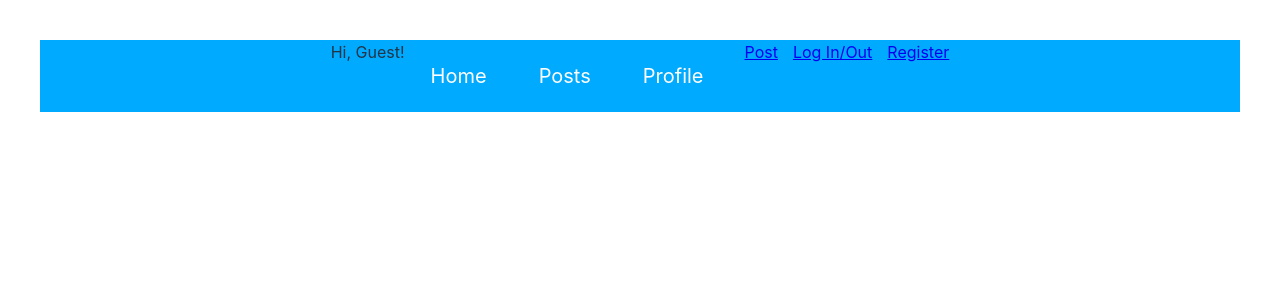
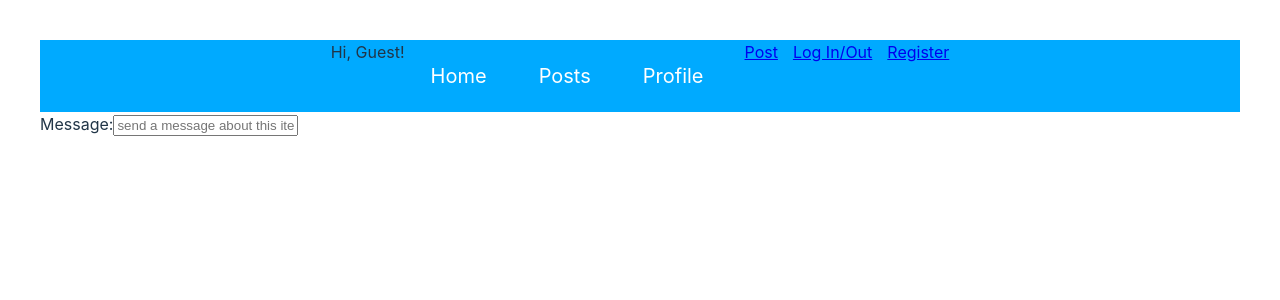
Before and after one commit to acranford25/React_StrangersThings, a React (Vite) app: page /1/messages in a window 1280 px wide. Shown: the top 300 px of the page. Built offline with nearby package versions, Linux system fonts and the light colour scheme.

Commit message:
delete form made. needs to be tested for bugs

```diff
--- a/src/App.jsx
+++ b/src/App.jsx
@@ -8,6 +8,7 @@ import Profile from "./Components/Profile";
 import LogIn from "./Components/Login";
 import useAuth from "./hooks/useAuth";
 import EditPost from "./Components/EditPost";
+import Message from "./Components/Message";
 
 function App() {
   const { user } = useAuth();
@@ -53,6 +54,7 @@ function App() {
             <Route path="/logIn/*" element={<LogIn />} />
             <Route path="/register" element={<RegisterForm />} />
             <Route path="/:postId" element={<EditPost />} />
+            <Route path="/:postId/messages" element={<Message />} />
           </Routes>
         </div>
       </div>
--- /dev/null
+++ b/src/Components/Message.jsx
@@ -0,0 +1,17 @@
+import { postMessage } from "../api";
+
+export default function Message() {
+  return (
+    <div>
+      <form>
+        {" "}
+        Message:
+        <input
+          type="text"
+          name="message"
+          placeholder="send a message about this item here"
+        />
+      </form>
+    </div>
+  );
+}
--- a/src/Components/Posts.jsx
+++ b/src/Components/Posts.jsx
@@ -2,11 +2,13 @@ import React, { useEffect } from "react";
 import { getPosts } from "../api";
 import { useState } from "react";
 import useAuth from "../hooks/useAuth";
+import { useNavigate } from "react-router-dom";
 
 export default function Posts() {
   const [posts, setPosts] = useState([]);
   const [posters, setPosters] = useState([]);
   const { user, token } = useAuth();
+  const navigate = useNavigate();
 
   useEffect(() => {
     async function getGetPosts() {
@@ -38,8 +40,12 @@ export default function Posts() {
                 {post.willDeliver ? "Will Deliver" : "Pick Up Only"}
               </span>
               {token && user.username !== post.author.username ? (
-                <form>
-                  <input type="text" name="message"></input>
+                <form
+                  onClick={() => {
+                    navigate(`/${post._id}/messages`);
+                  }}
+                >
+                  <button>Message</button>
                 </form>
               ) : (
                 <></>
--- a/src/Components/Profile.jsx
+++ b/src/Components/Profile.jsx
@@ -1,5 +1,5 @@
 import React, { useEffect } from "react";
-import { fetchMyData, deletePosts } from "../api";
+import { fetchMyData, deletePosts, patchPosts } from "../api";
 import useAuth from "../hooks/useAuth";
 import { useState } from "react";
 import { useNavigate, useParams } from "react-router-dom";
@@ -75,13 +75,6 @@ export default function Profile() {
                   <span className="description">{post.description}</span>
                   <span className="price">{post.price}</span>
                 </div>
-                <form
-                  onClick={() => {
-                    navigate(`/${post._id}`);
-                  }}
-                >
-                  <button type="onClick">Edit</button>
-                </form>
               </div>
             )
           );
```
